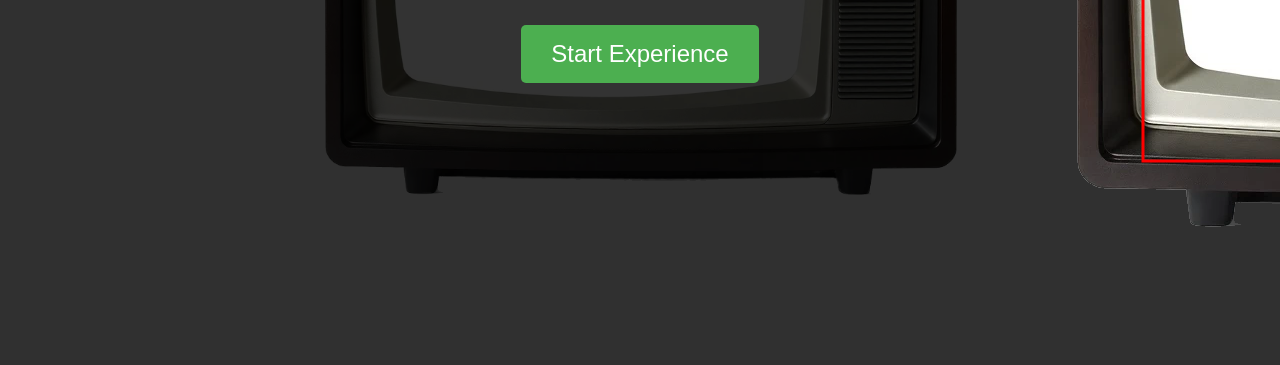
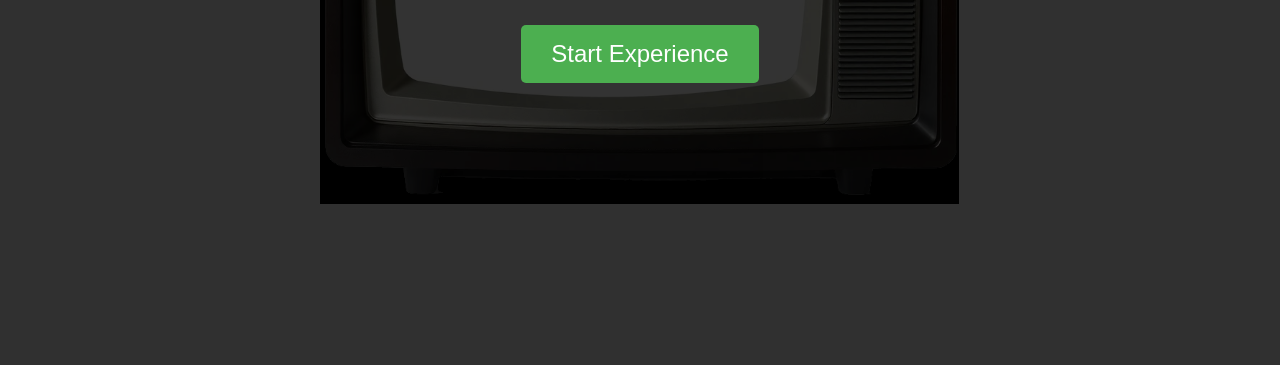
Before and after one commit to websimapi/websim-premier-fence-builders, a plain HTML site: page index.html in a window 1280 px wide. Shown: the part 435-800 px from the top of the page. Drawn offline with nearby package versions, Linux system fonts and the light colour scheme.

Commit message:
v15: The detection inn the new image looks right but please fix it to only have the main tV on the page then in the detection region convert white the 1 more white pixels back to the staticfeed

```diff
--- a/index.html
+++ b/index.html
@@ -152,7 +152,7 @@
         const startButton = document.getElementById('start-button');
         const tvContent = document.querySelector('.tv-content');
 
-        // Completely revised TV screen area detection function
+        // Improved TV screen area detection function
         async function detectTvScreenArea() {
             return new Promise((resolve) => {
                 const img = new Image();
@@ -174,53 +174,32 @@
                     const imageData = ctx.getImageData(0, 0, img.width, img.height);
                     const data = imageData.data;
 
-                    // We're looking for the WHITE area (screen) in the image
-                    // which should have very high RGB values (close to 255,255,255)
-                    const whiteThreshold = 230; // High threshold to detect white screen
-                    let screenPixels = [];
+                    // Find the transparent area (alpha channel < 128)
+                    const transparentPixels = [];
+                    const alphaThreshold = 128;
 
-                    // Scan image and find white pixels (the screen area)
                     for (let y = 0; y < img.height; y++) {
                         for (let x = 0; x < img.width; x++) {
-                            const idx = (y * img.width + x) * 4;
-                            // Check if pixel is white (all RGB channels high)
-                            if (data[idx] > whiteThreshold &&
-                                data[idx + 1] > whiteThreshold &&
-                                data[idx + 2] > whiteThreshold) {
-                                screenPixels.push({ x, y });
+                            const idx = (y * img.width + x) * 4 + 3; // Alpha channel
+                            if (data[idx] < alphaThreshold) {
+                                transparentPixels.push({ x, y });
                             }
                         }
                     }
 
-                    console.log(`Found ${screenPixels.length} white screen pixels`);
+                    console.log(`Found ${transparentPixels.length} transparent pixels`);
 
-                    if (screenPixels.length < 100) { // Need a minimum number of pixels
-                        console.warn("Not enough white pixels found for screen detection");
-                        // Fallback to transparent pixel detection
-                        screenPixels = [];
-                        const alphaThreshold = 128;
-                        for (let y = 0; y < img.height; y++) {
-                            for (let x = 0; x < img.width; x++) {
-                                const idx = (y * img.width + x) * 4 + 3; // Alpha channel
-                                if (data[idx] < alphaThreshold) {
-                                    screenPixels.push({ x, y });
-                                }
-                            }
-                        }
-                        console.log(`Found ${screenPixels.length} transparent pixels as fallback`);
-                    }
-
-                    if (screenPixels.length < 100) {
-                        console.warn("Detection failed, using hardcoded values");
+                    if (transparentPixels.length < 100) {
+                        console.warn("Not enough transparent pixels found, using hardcoded values");
                         useHardcodedValues();
                         resolve();
                         return;
                     }
 
-                    // Find the bounding box of the screen area
+                    // Find the bounding box of the transparent area (TV screen)
                     let minX = img.width, maxX = 0, minY = img.height, maxY = 0;
 
-                    screenPixels.forEach(pixel => {
+                    transparentPixels.forEach(pixel => {
                         minX = Math.min(minX, pixel.x);
                         maxX = Math.max(maxX, pixel.x);
                         minY = Math.min(minY, pixel.y);
@@ -235,19 +214,12 @@
                     console.log(`TV screen dimensions: ${screenWidth}x${screenHeight}`);
 
                     // Make sure the detected area makes sense
-                    if (screenWidth < img.width * 0.3 || screenHeight < img.height * 0.3) {
+                    if (screenWidth < img.width * 0.2 || screenHeight < img.height * 0.2) {
                         console.warn("Detected screen area too small, using hardcoded values");
                         useHardcodedValues();
                         resolve();
                         return;
                     }
-
-                    // Add some padding to the bounds to make sure we cover the entire screen
-                    const padding = 2;
-                    minX = Math.max(0, minX - padding);
-                    minY = Math.max(0, minY - padding);
-                    maxX = Math.min(img.width - 1, maxX + padding);
-                    maxY = Math.min(img.height - 1, maxY + padding);
 
                     // Set the TV content position to match the screen area
                     tvContent.style.left = `${minX / img.width * 100}%`;
@@ -256,29 +228,6 @@
                     tvContent.style.height = `${(maxY - minY) / img.height * 100}%`;
 
                     console.log(`Applied TV content styles: left=${tvContent.style.left}, top=${tvContent.style.top}, width=${tvContent.style.width}, height=${tvContent.style.height}`);
-
-                    // Create a debug visualization (visible during development)
-                    const debugContainer = document.createElement('div');
-                    debugContainer.id = 'debug-container';
-                    debugContainer.style.position = 'fixed';
-                    debugContainer.style.top = '10px';
-                    debugContainer.style.right = '10px';
-                    debugContainer.style.width = '200px';
-                    debugContainer.style.zIndex = '9999';
-
-                    const debugCanvas = document.createElement('canvas');
-                    debugCanvas.width = img.width;
-                    debugCanvas.height = img.height;
-                    const debugCtx = debugCanvas.getContext('2d');
-                    debugCtx.drawImage(img, 0, 0);
-
-                    // Highlight the detected region
-                    debugCtx.strokeStyle = 'red';
-                    debugCtx.lineWidth = 3;
-                    debugCtx.strokeRect(minX, minY, maxX - minX, maxY - minY);
-
-                    debugContainer.appendChild(debugCanvas);
-                    document.body.appendChild(debugContainer);
 
                     // Resize the canvases to match the detected area
                     handleResize();
@@ -292,11 +241,11 @@
                 };
 
                 function useHardcodedValues() {
-                    // Using values based on the image you shared
-                    tvContent.style.left = '16%';
-                    tvContent.style.top = '18%';
-                    tvContent.style.width = '58%';
-                    tvContent.style.height = '53%';
+                    // Using reliable fallback values for the TV screen area
+                    tvContent.style.left = '18%';
+                    tvContent.style.top = '17%';
+                    tvContent.style.width = '64%';
+                    tvContent.style.height = '55%';
                     console.log("Using hardcoded TV content dimensions");
                 }
             });
```
